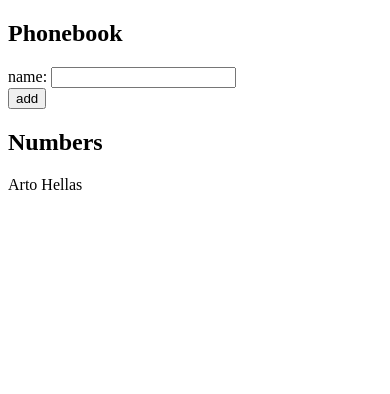
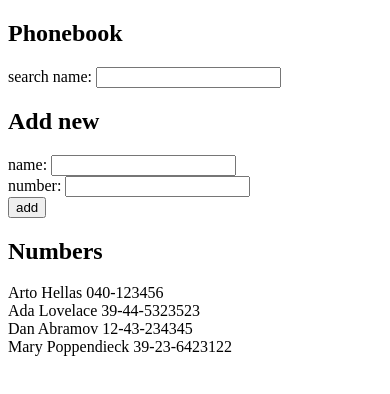
Before and after one commit to crlsrgz/fso, a React (Vite) app in the folder part2/phonebook/: page / in a window 390 px wide. Shown: the top 394 px of the page. Built offline with nearby package versions, Linux system fonts and the light colour scheme.

Commit message:
Part2: Exercise 2.9 // WIP Phonebook app

```diff
--- a/part2/phonebook/src/App.jsx
+++ b/part2/phonebook/src/App.jsx
@@ -1,50 +1,92 @@
 import { useState } from "react";
 
 function App() {
-  const [persons, setPersons] = useState([{ name: "Arto Hellas" }]);
+  const [persons, setPersons] = useState([
+    { name: "Arto Hellas", number: "040-123456", id: 1 },
+    { name: "Ada Lovelace", number: "39-44-5323523", id: 2 },
+    { name: "Dan Abramov", number: "12-43-234345", id: 3 },
+    { name: "Mary Poppendieck", number: "39-23-6423122", id: 4 },
+  ]);
+
   const [newName, setNewName] = useState("");
+  const [newNumber, setNewNumber] = useState("");
+  const [searchName, setSearchName] = useState("");
 
   const addTelphoneNumber = (event) => {
     event.preventDefault();
+    const cleanValue = String(newName).trim();
+    const cleanNumberValue = String(newNumber).trim();
 
     const newEntry = {
-      name: newName,
+      name: cleanValue,
+      number: cleanNumberValue,
     };
 
-    let newEntryAlreadyExists = false;
+    let newNameAlreadyExists = false;
+    let newNumberAlreadyExists = false;
+
     const arrayToCheck = [...persons];
 
     arrayToCheck.forEach((item) => {
-      if (item.name === newEntry.name) {
-        console.log("already here");
-        newEntryAlreadyExists = true;
+      if (item.name.toLowerCase() === newEntry.name.toLowerCase()) {
+        newNameAlreadyExists = true;
+      }
+      if (item.number.toLowerCase() === newEntry.number.toLowerCase()) {
+        newNumberAlreadyExists = true;
       }
     });
-    // console.log(newEntry.name);
-    // console.log(arrayToCheck.includes(newEntry));
-    // console.log(arrayToCheck);
-    if (newEntryAlreadyExists) {
-      setNewName("");
 
+    if (newNameAlreadyExists) {
+      alert(
+        `The name - ${newEntry.name} - already exist, please check if the name is correct`
+      );
+      console.log("already here");
+      return;
+    }
+    if (newNumberAlreadyExists) {
+      alert(
+        `The number - ${newEntry.number} - already exist, please add ad another number`
+      );
+      console.log("Number already here");
       return;
     }
     setPersons(persons.concat(newEntry));
     setNewName("");
+    setNewNumber("");
   };
 
-  // function checkIfEntryAlreadyExists(persons, newEntry) {}
-
-  const handleInputValue = (event) => {
+  const handleNameValue = (event) => {
     // console.log(event.target.value);
     setNewName(event.target.value);
+  };
+  const handleNumberValue = (event) => {
+    setNewNumber(event.target.value);
+  };
+
+  const handleSearchName = (event) => {
+    console.log(event.target.value);
+    persons.filter((item) => {
+      console.log(item.name.includes(event.target.value));
+    });
+
+    setSearchName(event.target.value);
   };
 
   return (
     <div>
       <h2>Phonebook</h2>
+      <form>
+        <div>
+          search name: <input value={searchName} onChange={handleSearchName} />
+        </div>
+      </form>
+      <h2>Add new</h2>
       <form onSubmit={addTelphoneNumber}>
         <div>
-          name: <input value={newName} onChange={handleInputValue} />
+          name: <input value={newName} onChange={handleNameValue} />
+        </div>
+        <div>
+          number: <input value={newNumber} onChange={handleNumberValue} />
         </div>
         <div>
           <button type="submit">add</button>
@@ -52,7 +94,7 @@ function App() {
       </form>
       <h2>Numbers</h2>
       {persons.map((item) => {
-        return <div key={item.name}>{item.name}</div>;
+        return <div key={item.name}>{`${item.name} ${item.number}`} </div>;
       })}
     </div>
   );
```
